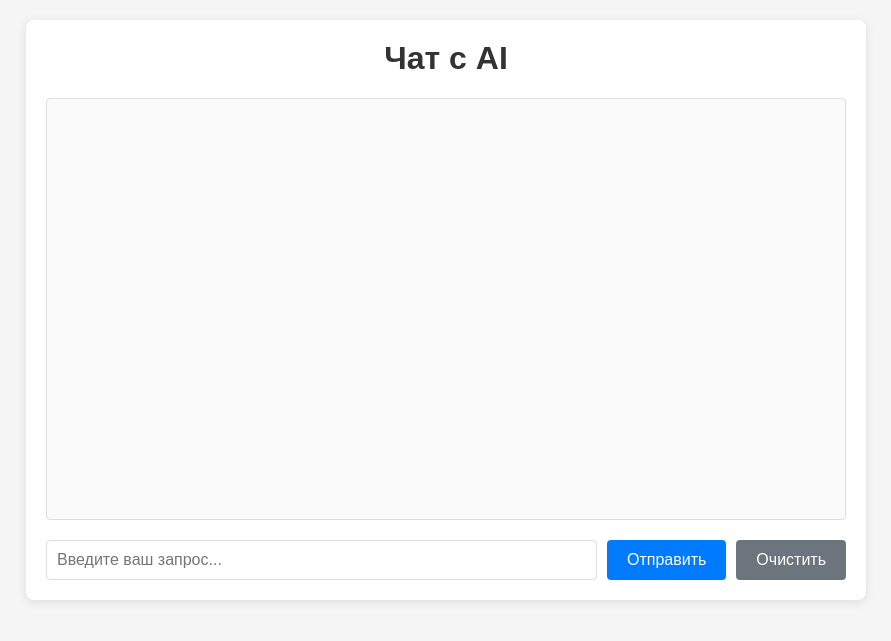
After one commit to cosmicmars/cosmic, a Flask app: page /ai-page-test in a window 1280 px wide. The commit adds this page. Shown: the top 641 px of the page, without its empty margins (194-1085 px from the left). Run offline with Flask 3, Linux system fonts and the light colour scheme.

Commit message:
add ai page evgeniy

```diff
--- a/app.py
+++ b/app.py
@@ -1,12 +1,11 @@
-from flask import Flask, render_template, request, redirect, url_for, session
+from flask import Flask, render_template, request, redirect, url_for, session, jsonify
 import json
 import os
 import bcrypt
-
+from ai_provider import get_ai_response  # Импортируем функцию из ai_provider.py
 
 app = Flask(__name__)
-app.secret_key = os.environ.get('FLASK_SECRET_KEY', 'dev-secret-change-me')
-
+app.secret_key = 'your_secret_key_here'  # Замените на ваш секретный ключ
 
 JSON_FILE = 'users.json'
 
@@ -30,6 +29,7 @@ def load_users():
                 return {}
     return {}
 
+
 def save_users(users):
     with open(JSON_FILE, 'w', encoding='utf-8') as f:
         json.dump(users, f, ensure_ascii=False, indent=2)
@@ -37,9 +37,6 @@ def save_users(users):
 @app.route('/')
 def main_page():
     return render_template('main_page.html')
-
-
-# Оба маршрута /register и /register.html отображают register.html
 
 # Регистрация (GET/POST)
 @app.route('/register', methods=['GET', 'POST'])
@@ -96,6 +93,7 @@ def profile():
     users = load_users()
     user_info = users.get(session['email'])
     return render_template('profil.html', user_info=user_info)
+
 @app.route('/logout')
 def logout():
     session.pop('email', None)
@@ -104,6 +102,31 @@ def logout():
 @app.route('/log.html')
 def log_html():
     return render_template('log.html')
+
+# AI Chat маршруты
+@app.route("/ai-page-test", methods=['GET'])
+def ai_page():
+    return render_template('ai_page.html')
+
+@app.route("/api/ai-chat", methods=['POST'])
+def ai_chat():
+    try:
+        data = request.get_json()
+        user_message = data.get('message', '')
+
+        if not user_message:
+            return jsonify({'error': 'Пустое сообщение'}), 400
+
+        # Получаем ответ от AI
+        ai_response = get_ai_response(user_message)
+
+        return jsonify({
+            'response': ai_response,
+            'status': 'success'
+        })
+
+    except Exception as e:
+        return jsonify({'error': f'Ошибка сервера: {str(e)}'}), 500
 
 # Глобально прокидываем текущего пользователя в шаблоны
 @app.context_processor
@@ -142,13 +165,10 @@ def print_logo():
             " _/_/_/    _/_/    _/_/_/    _/    _/    _/  _/    _/_/_/      "
         ]
 
-        console_width = os.get_terminal_size().columns
         for line in ascii_logo:
-            centered_line = line.center(console_width)
-            print(centered_line)
+            print(line)
         _logo_printed = True
 
-# Вместо logo_term() просто вызывайте:
 print_logo()
 
 if __name__ == '__main__':
--- a/requirements.txt
+++ b/requirements.txt
@@ -1,2 +1,5 @@
 flask
-bcrypt
+flask-cors
+openai
+python-dotenv
+g4f[all]
--- /dev/null
+++ b/static/css/mentor.css
@@ -0,0 +1,99 @@
+body {
+    font-family: Arial, sans-serif;
+    margin: 0;
+    padding: 20px;
+    background-color: #f5f5f5;
+}
+
+.chat-container {
+    max-width: 800px;
+    margin: 0 auto;
+    background: white;
+    border-radius: 8px;
+    box-shadow: 0 2px 10px rgba(0, 0, 0, 0.1);
+    padding: 20px;
+}
+
+h1 {
+    text-align: center;
+    color: #333;
+    margin-top: 0;
+}
+
+.chat-messages {
+    height: 400px;
+    border: 1px solid #ddd;
+    border-radius: 4px;
+    padding: 10px;
+    margin-bottom: 20px;
+    overflow-y: auto;
+    background-color: #fafafa;
+}
+
+.message {
+    margin-bottom: 10px;
+    padding: 8px;
+    border-radius: 4px;
+    word-wrap: break-word;
+}
+
+.user-message {
+    background-color: #e3f2fd;
+    text-align: right;
+}
+
+.bot-message {
+    background-color: #f5f5f5;
+}
+
+.loading-indicator {
+    background-color: #fff3cd !important;
+    color: #856404;
+    font-style: italic;
+}
+
+.input-container {
+    display: flex;
+    gap: 10px;
+}
+
+input {
+    flex: 1;
+    padding: 10px;
+    border: 1px solid #ddd;
+    border-radius: 4px;
+    font-size: 16px;
+}
+
+button {
+    padding: 10px 20px;
+    background-color: #007bff;
+    color: white;
+    border: none;
+    border-radius: 4px;
+    cursor: pointer;
+    font-size: 16px;
+}
+
+button:hover {
+    background-color: #0056b3;
+}
+
+/* Стили для скроллбара */
+.chat-messages::-webkit-scrollbar {
+    width: 6px;
+}
+
+.chat-messages::-webkit-scrollbar-track {
+    background: #f1f1f1;
+    border-radius: 3px;
+}
+
+.chat-messages::-webkit-scrollbar-thumb {
+    background: #c1c1c1;
+    border-radius: 3px;
+}
+
+.chat-messages::-webkit-scrollbar-thumb:hover {
+    background: #a8a8a8;
+}
--- /dev/null
+++ b/templates/ai_page.html
@@ -0,0 +1,24 @@
+<!DOCTYPE html>
+<html lang="ru">
+<head>
+    <meta charset="UTF-8">
+    <meta name="viewport" content="width=device-width, initial-scale=1.0">
+    <title>Чат с AI</title>
+    <link href="{{ url_for('static', filename='css/mentor.css') }}" rel="stylesheet">
+</head>
+<body>
+    <div class="chat-container">
+        <h1>Чат с AI</h1>
+
+        <div id="chatMessages" class="chat-messages"></div>
+
+        <div class="input-container">
+            <input type="text" id="userInput" placeholder="Введите ваш запрос...">
+            <button onclick="sendMessage()">Отправить</button>
+            <button onclick="clearChat()" style="background-color: #6c757d;">Очистить</button>
+        </div>
+    </div>
+
+    <script src="{{ url_for('static', filename='js/mentor_chat.js') }}"></script>
+</body>
+</html>
--- a/users.json
+++ b/users.json
@@ -1,7 +1,7 @@
 {
   "elkaofficial3470@gmail.com": {
     "name": "elka123",
-    "password": "$2b$12$rdWd7GPiSm2iz8dygNb/7.eZSkdzc7HjY45t.h.yrvUF3R1TzpAIu",
+    "password": "$2b$12$8hAHJnUjEVCYStHk7N5kBOAaVDtGFRkWz88/Xllp9eZwUxsal2G0G",
     "profile_picture": null
   }
 }
```
Also changed, not shown: ai_provider.py (added, +18 -0 lines), static/js/mentor_chat.js (added, +90 -0 lines), templates/main_page.html (+1 -8 lines), 2 other files.
